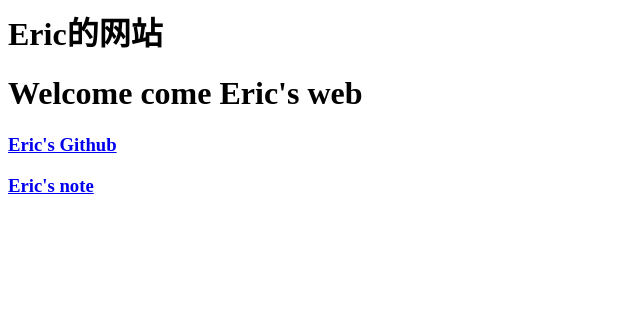
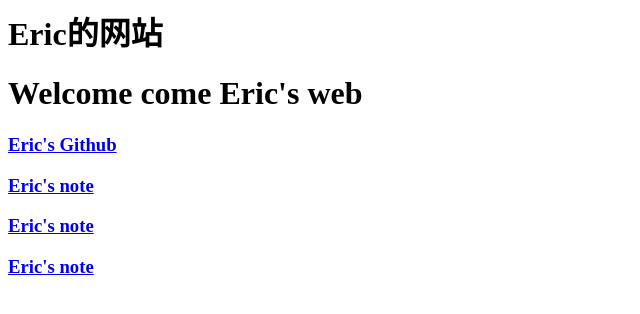
Before and after one commit to exyq/exyq.github.io, a plain HTML site: page index.html in a window 1280 px wide. Shown: the whole page, without its empty margins (0-640 px from the left). Drawn offline with Linux system fonts and the light colour scheme.

Commit message:
Update index.html

```diff
--- a/index.html
+++ b/index.html
@@ -8,6 +8,8 @@
 	<h1>Eric的网站</h1>
 	<h1>Welcome come Eric's web</h1>
 	<a href="https://github.com/exyq/"><h3>Eric's Github</h3></a>
-	<a href="../note.md"><h3>Eric's note</h3></a>
+	<a href="https://exyq.github.io/note.md"><h3>Eric's note</h3></a>
+	<a href="note.md"><h3>Eric's note</h3></a>
+	<a href="/note.md"><h3>Eric's note</h3></a>
 </body>
 </html>
```
